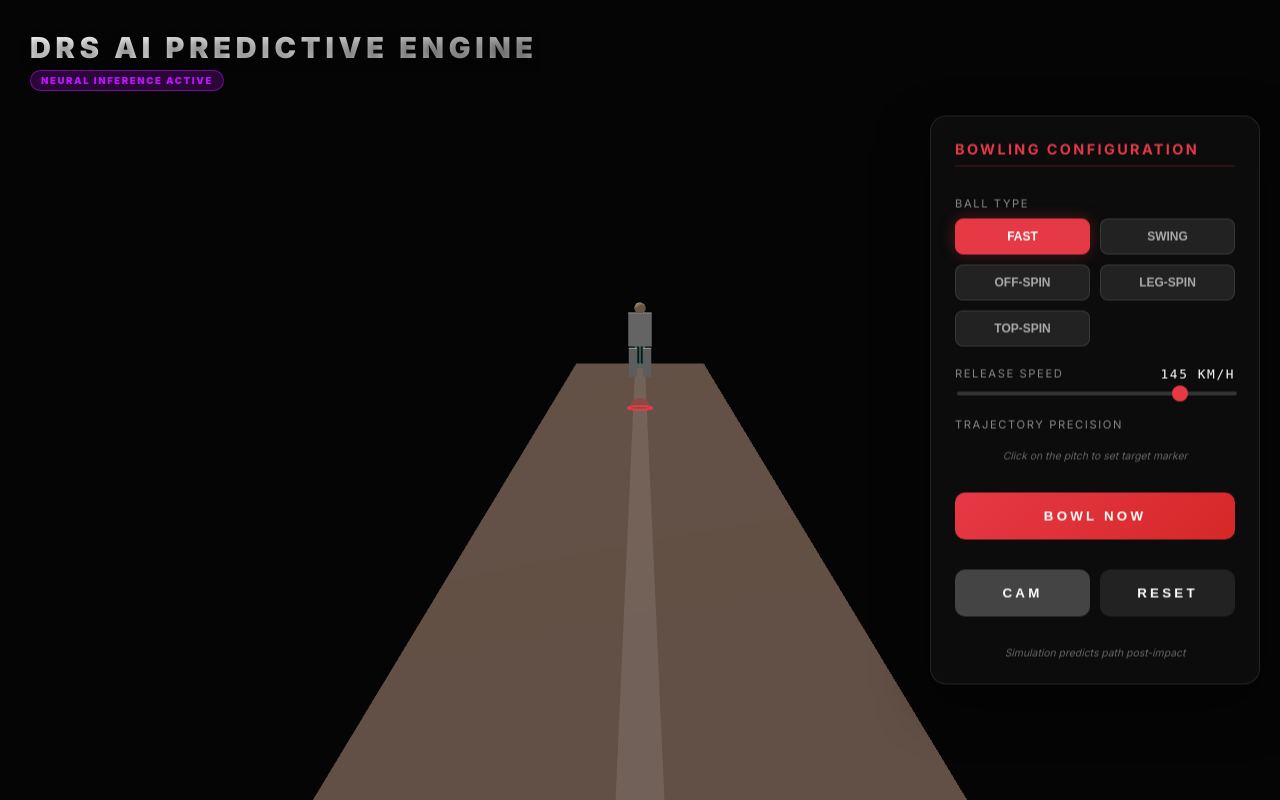
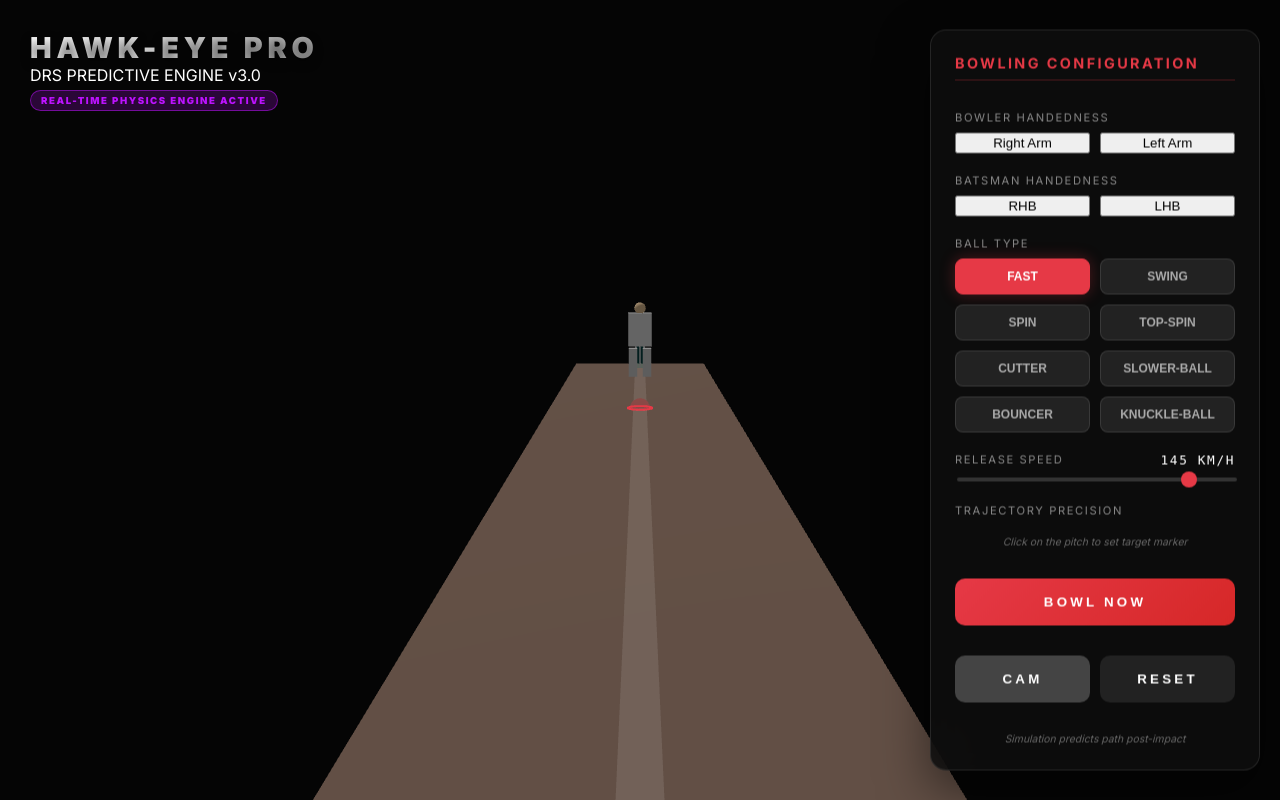
Before and after one commit to krish1440/DRS-Predictive-Engine, a website built with Vite: page index.html in a window 1280 px wide. Built offline with nearby package versions, Linux system fonts and the light colour scheme; animation ran at ten frames a second.

Commit message:
feat(ui): update layout with new controls and professional branding

```diff
--- a/index.html
+++ b/index.html
@@ -13,8 +13,11 @@
     <div id="app"></div>
 
     <div class="overlay-top">
-      <h1>DRS AI PREDICTIVE ENGINE</h1>
-      <div class="ai-badge">NEURAL INFERENCE ACTIVE</div>
+      <div class="logo-box">
+        <h1>HAWK-EYE <span class="pro-tag">PRO</span></h1>
+        <div class="sub-title">DRS PREDICTIVE ENGINE v3.0</div>
+      </div>
+      <div class="ai-badge">REAL-TIME PHYSICS ENGINE ACTIVE</div>
     </div>
 
     <!-- DRS Decision Panel (Moved to Left) -->
@@ -38,28 +41,48 @@
       <h2>Bowling Configuration</h2>
 
       <div class="control-group">
+        <label>Bowler Handedness</label>
+        <div class="ball-type-grid">
+          <button class="bowler-hand-btn active" data-hand="right">Right Arm</button>
+          <button class="bowler-hand-btn" data-hand="left">Left Arm</button>
+        </div>
+      </div>
+
+      <div class="control-group">
+        <label>Batsman Handedness</label>
+        <div class="ball-type-grid">
+          <button class="hand-btn active" data-hand="rhb">RHB</button>
+          <button class="hand-btn" data-hand="lhb">LHB</button>
+        </div>
+      </div>
+
+      <div class="control-group">
         <label>Ball Type</label>
         <div class="ball-type-grid">
           <button class="type-btn active" data-type="fast">FAST</button>
           <button class="type-btn" data-type="swing">SWING</button>
-          <button class="type-btn" data-type="offspin">OFF-SPIN</button>
-          <button class="type-btn" data-type="legspin">LEG-SPIN</button>
+          <button class="type-btn" data-type="spin">SPIN</button>
           <button class="type-btn" data-type="topspin">TOP-SPIN</button>
+          <button class="type-btn" data-type="cutter">CUTTER</button>
+          <button class="type-btn" data-type="slower">SLOWER-BALL</button>
+          <button class="type-btn" data-type="bouncer">BOUNCER</button>
+          <button class="type-btn" data-type="knuckle">KNUCKLE-BALL</button>
         </div>
       </div>
 
       <div class="control-group">
         <label>Release Speed <span id="speedVal" class="value-display">145 km/h</span></label>
-        <input type="range" id="speed" min="80" max="160" value="145">
+        <input type="range" id="speed" min="60" max="160" value="145">
       </div>
 
       <div class="control-group" id="swingControl" style="display:none;">
-        <label>Swing Amount <span id="swingVal" class="value-display">0.0</span></label>
-        <input type="range" id="swing" min="-1" max="1" step="0.1" value="0">
+        <label id="swingLabel">Swing ( - Left / + Right )</label>
+        <span id="swingVal" class="value-display">0.0</span>
+        <input type="range" id="swing" min="-2" max="2" step="0.1" value="0">
       </div>
 
       <div class="control-group" id="spinControl" style="display:none;">
-        <label id="turnLabel">Turn Amount</label>
+        <label id="turnLabel">Turn ( - Left / + Right )</label>
         <span id="turnVal" class="value-display">0.0</span>
         <input type="range" id="turn" min="-2" max="2" step="0.1" value="0">
       </div>
```
